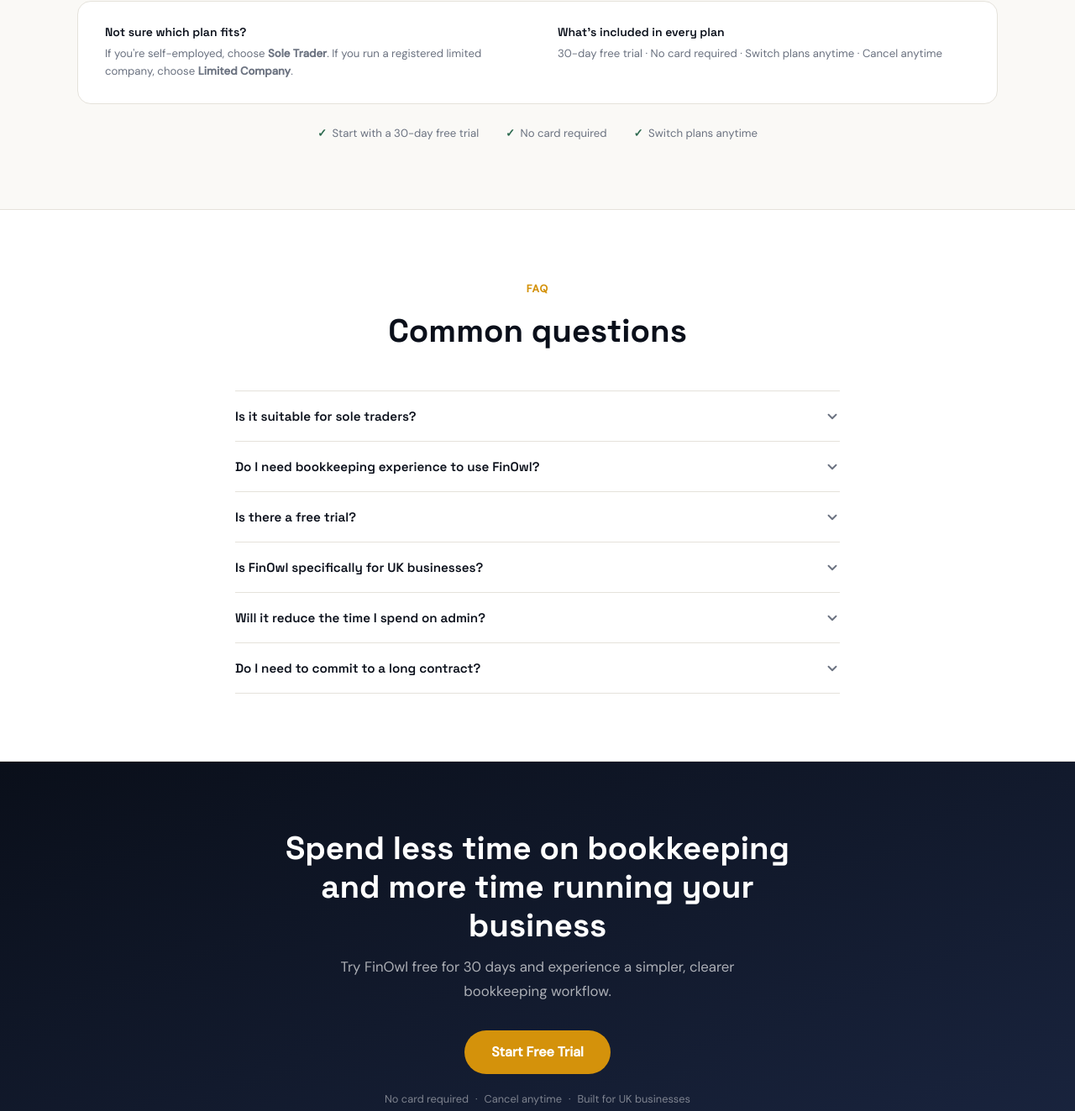
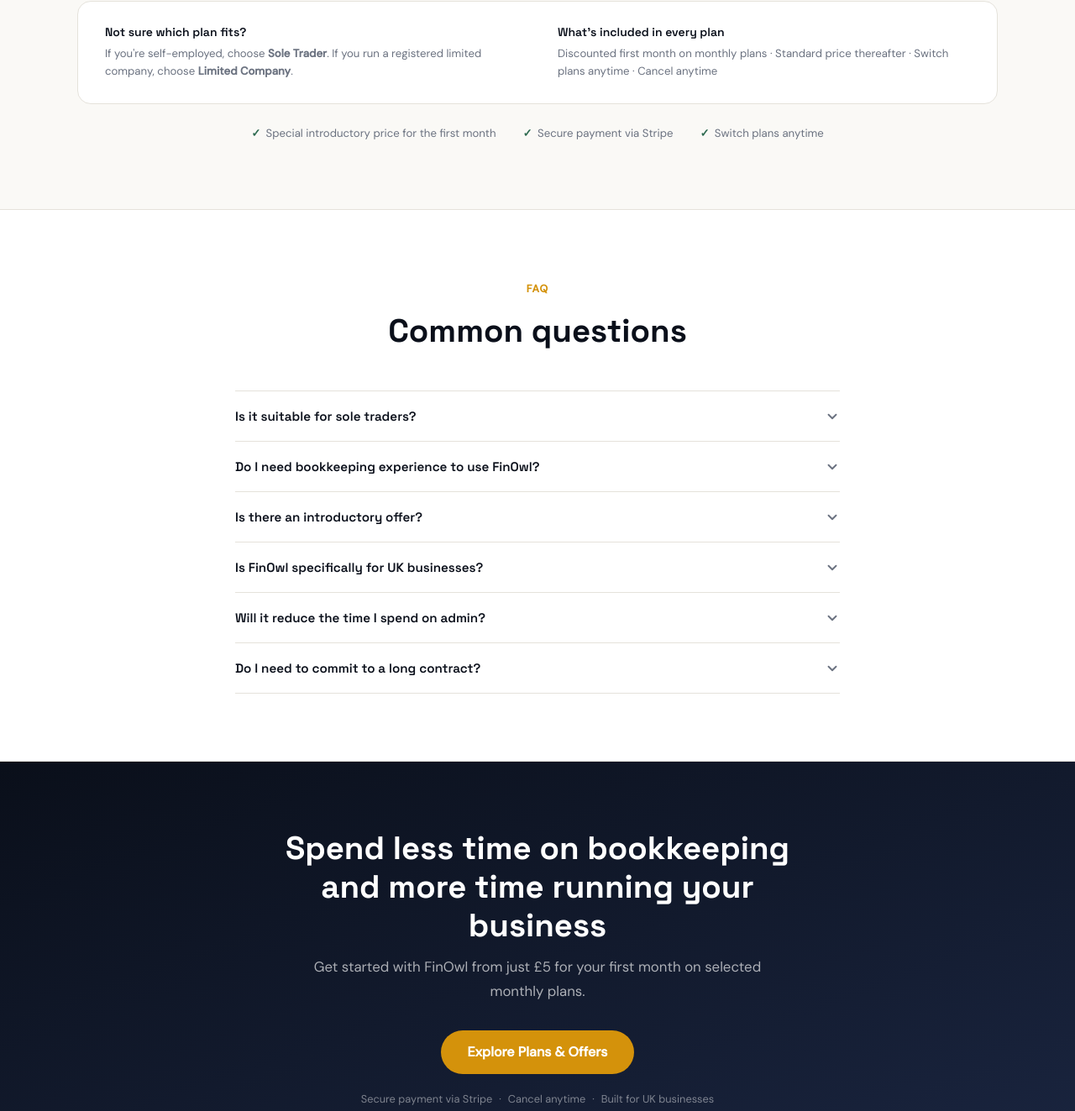
Before and after one commit to FinOwlUK/finowl, a website: page public/index.html in a window 1280 px wide. Shown: the part 5671-6994 px from the top of the page at 84% size. Drawn offline with Linux system fonts and the light colour scheme.

Commit message:
Update pricing and trial information in index.html

```diff
--- a/public/index.html
+++ b/public/index.html
@@ -2163,13 +2163,13 @@
                 </div>
                 <div class="pricing-guidance-section">
                     <h4>What's included in every plan</h4>
-                    <p>30-day free trial · No card required · Switch plans anytime · Cancel anytime</p>
+                    <p>Discounted first month on monthly plans · Standard price thereafter · Switch plans anytime · Cancel anytime</p>
                 </div>
             </div>
 
             <div class="pricing-reassurance">
-                <div class="pricing-reassurance-item">Start with a 30-day free trial</div>
-                <div class="pricing-reassurance-item">No card required</div>
+                <div class="pricing-reassurance-item">Special introductory price for the first month</div>
+<div class="pricing-reassurance-item">Secure payment via Stripe</div>
                 <div class="pricing-reassurance-item">Switch plans anytime</div>
             </div>
         </div>
@@ -2213,12 +2213,12 @@
 
                 <div class="faq-item" role="listitem">
                     <button class="faq-question" aria-expanded="false">
-                        <span>Is there a free trial?</span>
+                        <span>Is there an introductory offer?</span>
                         <svg class="faq-chevron" viewBox="0 0 24 24" fill="none" stroke="currentColor" stroke-width="2.5" stroke-linecap="round" stroke-linejoin="round" aria-hidden="true"><polyline points="6 9 12 15 18 9"></polyline></svg>
                     </button>
                     <div class="faq-answer" aria-hidden="true">
                         <div class="faq-answer-inner">
-                            Yes. Every plan includes a 30-day free trial. No card is required to start — you only enter payment details when you decide to continue. If you cancel before the trial ends, you won't be charged anything.
+                           Yes. New customers can get their first month at a discounted price on monthly plans: Sole Trader £6.60, Dormant Business £5, or Limited Company £9.99. Standard monthly pricing applies from the second month. Annual and two-year plans remain available at their regular prices.
                         </div>
                     </div>
                 </div>
@@ -2269,10 +2269,10 @@
     <section class="final-cta-section">
         <div class="container">
             <h2 class="section-title">Spend less time on bookkeeping and more time running your business</h2>
-            <p class="section-subtitle">Try FinOwl free for 30 days and experience a simpler, clearer bookkeeping workflow.</p>
-            <a href="/login" class="btn btn-primary btn-lg">Start Free Trial</a>
-            <div class="final-cta-trust">
-                <span>No card required</span>
+            <p class="section-subtitle">Get started with FinOwl from just £5 for your first month on selected monthly plans.</p>
+<a href="#pricing" class="btn btn-primary btn-lg">Explore Plans & Offers</a>
+<div class="final-cta-trust">
+    <span>Secure payment via Stripe</span>
                 <span>&middot;</span>
                 <span>Cancel anytime</span>
                 <span>&middot;</span>
```
